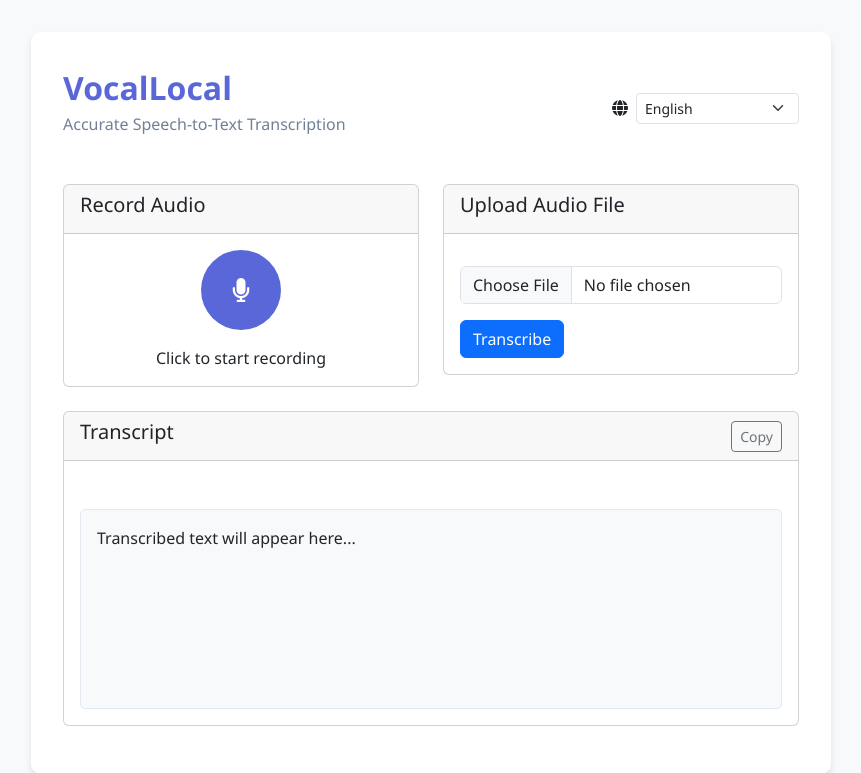
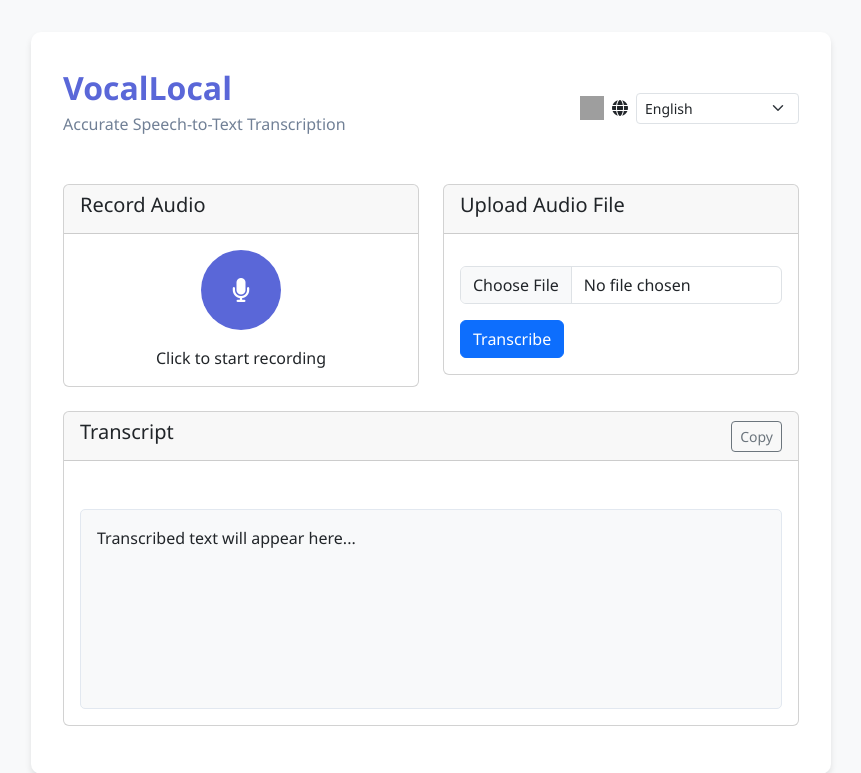
Before and after one commit to radubobirnac/vocallocal, a Flask app: page / in a window 1280 px wide. Shown: the top 773 px of the page, without its empty margins (209-1070 px from the left). Run offline with Flask 3, Linux system fonts and the light colour scheme; some libraries are stand-ins or nearby versions; grey boxes are pictures that could not be loaded.

Commit message:
Add language icon next to language selector in header

```diff
--- a/templates/index.html
+++ b/templates/index.html
@@ -88,6 +88,7 @@
                 <p class="subtitle">Accurate Speech-to-Text Transcription</p>
             </div>
             <div class="language-selector">
+                <img src="https://img.icons8.com/ios-filled/24/000000/language.png" alt="Language" style="width: 24px; height: 24px;" />
                 <label for="languageSelect" class="language-label"><i class="fas fa-globe"></i></label>
                 <select id="languageSelect" class="form-select form-select-sm" style="width: auto;"></select>
             </div>
```
